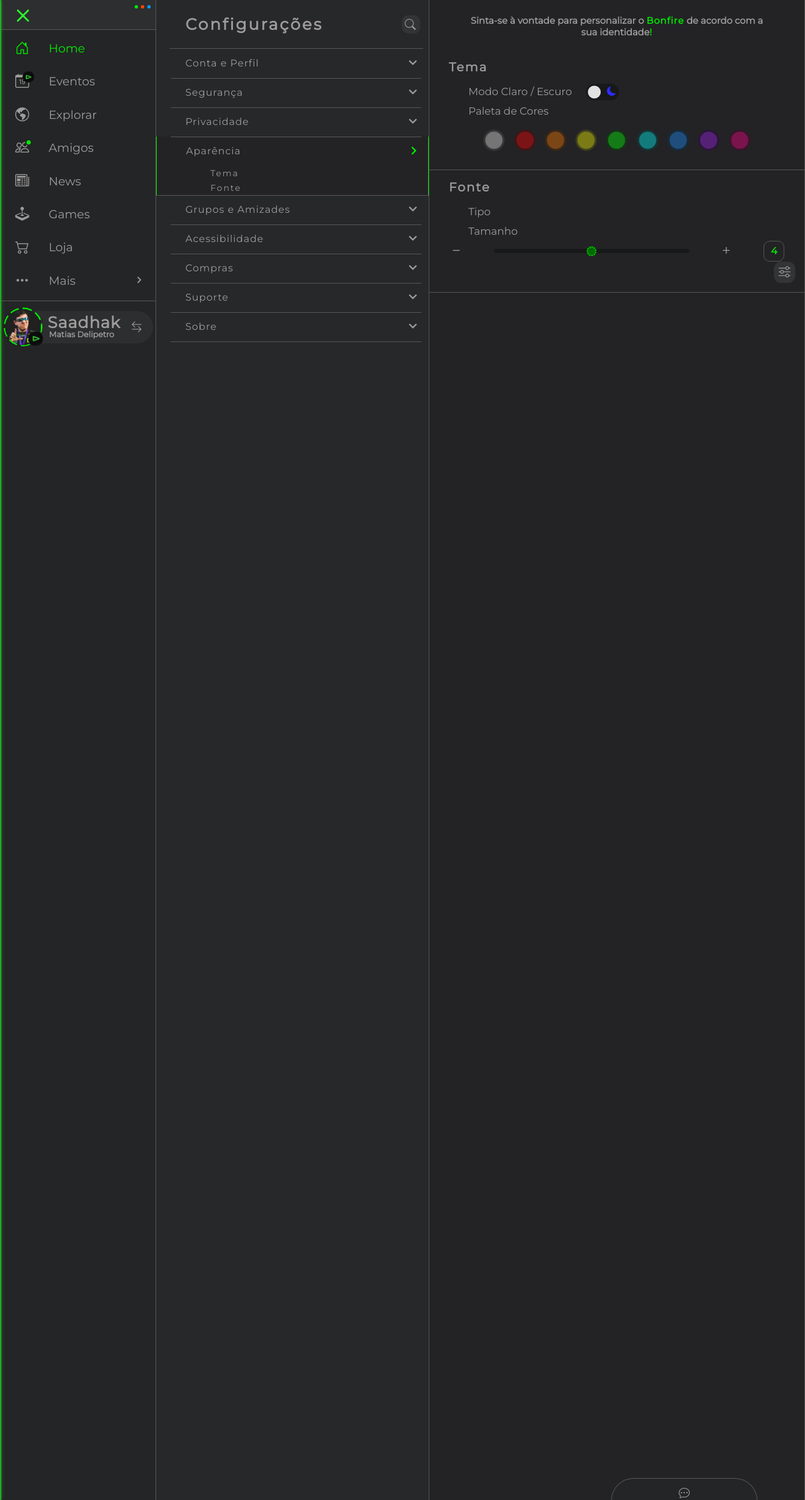
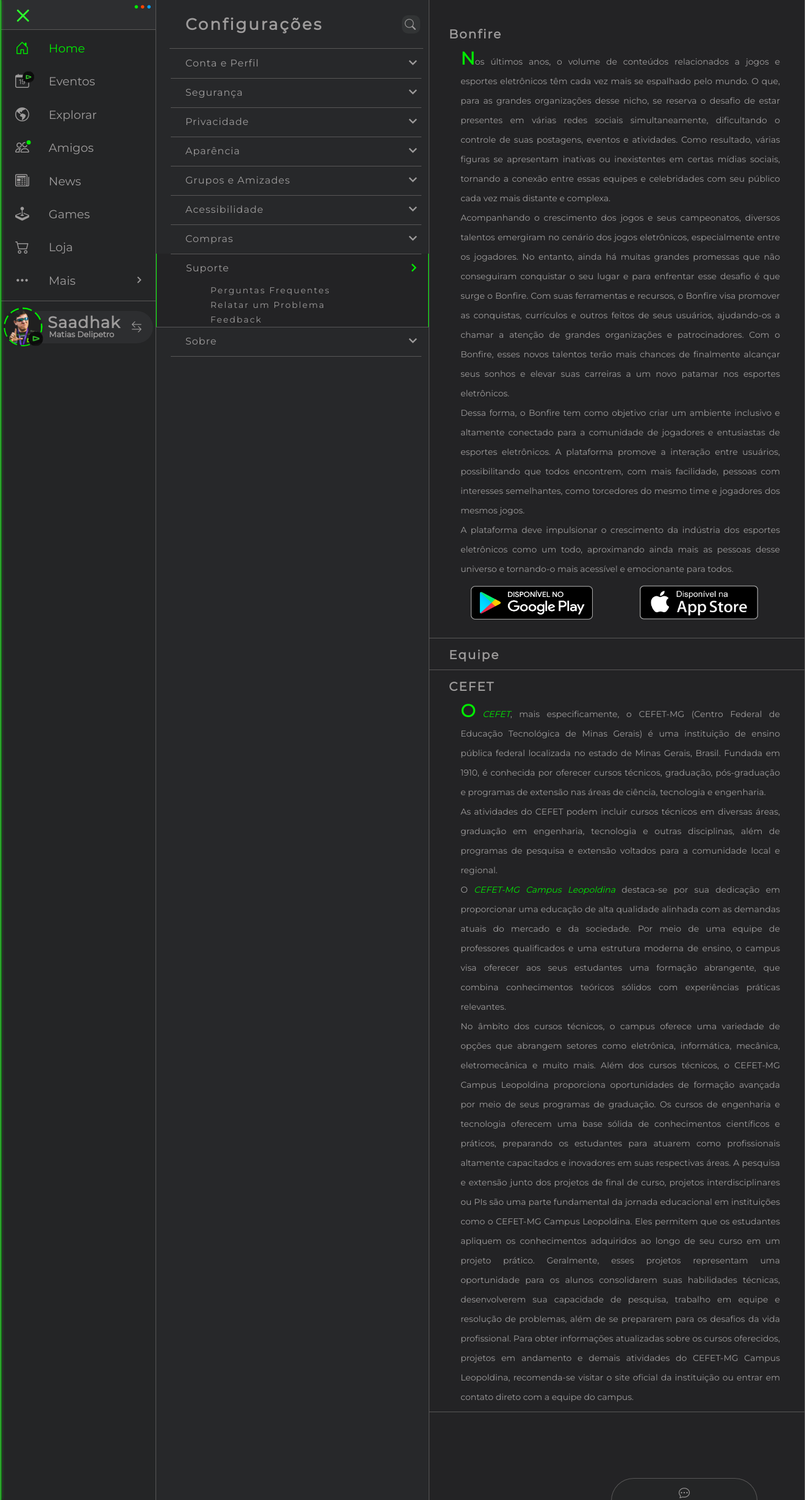
Before and after one commit to RenanFelliphe/Bonfire-Project, a PHP site: page /config.html in a window 1320 px wide. Shown: the whole page at 61% size. Run offline with PHP 8.4, Linux system fonts and the light colour scheme.

Commit message:
Ajustes gerais Subsettings About-us, Suport e Appearance

```diff
--- a/config.html
+++ b/config.html
@@ -180,19 +180,19 @@
                         <ul class="S-subbuttom">
                             <span class='bx bx-chevron-down All-icon All-arrows S-open-list-icon'></span>
                             <li>
-                                <p> Perfil </p>
+                                <p><a href="#S-profile">Perfil</a></p>
                             </li>
                             <li>
-                                <p> Vitrine </p>
+                                <p><a href="#S-showcase">Vitrine</a></p>
                             </li>
                             <li>
-                                <p> Informações Pessoais </p>
+                                <p><a href="#S-user-informations">Informações Pessoais</a></p>
                             </li>
                             <li>
-                                <p> Meus Jogos </p>
+                                <p><a href="#S-my-games">Meus Jogos</a></p>
                             </li>
                             <li>
-                                <p> Visibilidade </p>
+                                <p><a href="#S-visibility">Visibilidade</a></p>
                             </li>
                         </ul>
                     </li>
@@ -215,32 +215,32 @@
                         <ul class="S-subbuttom">
                             <span class='bx bx-chevron-down All-icon All-arrows S-open-list-icon'></span>
                             <li>
-                                <p> Contas Bloqueadas </p>
+                                <p><a href="">Contas Bloqueadas</a> </p>
                             </li>
                             <li>
-                                <p> Notificações </p>
+                                <p><a href="">Notificações</a> </p>
                             </li>
                             <li>
-                                <p> Interações </p>
+                                <p><a href="">Interações</a> </p>
                             </li>
                             <li>
-                                <p> Solicitações e Mensagens </p>
+                                <p> <a href="">Solicitações e Mensagens</a></p>
                             </li>
                             <li>
-                                <p> Política de Privacidade </p>
+                                <p><a href="">Política de Privacidade</a></p>
                             </li>
                         </ul>
                     </li>
 
 
-                    <li class="S-buttom active"> <span> Aparência </span>
+                    <li class="S-buttom"> <span> Aparência </span>
                         <ul class="S-subbuttom">
                             <span class='bx bx-chevron-down All-icon All-arrows S-open-list-icon'></span>
                             <li>
-                                <p> Tema </p>
+                                <p><a href="#S-theme">Tema</a> </p>
                             </li>
                             <li>
-                                <p> Fonte </p>
+                                <p><a href="#S-font-style">Fonte</a> </p>
                             </li>
                         </ul>
                     </li>
@@ -301,13 +301,13 @@
                         <ul class="S-subbuttom">
                             <span class='bx bx-chevron-down All-icon All-arrows S-open-list-icon'></span>
                             <li>
-                                <p> Bonfire </p>
+                                <p><a href="#S-bonfire">Bonfire</a></p>
                             </li>
                             <li>
-                                <p> Equipe </p>
+                                <p><a href="#S-team">Equipe</a></p>
                             </li>
                             <li>
-                                <p> CEFET </p>
+                                <p><a href="#S-CEFET">CEFET</a></p>
                             </li>
                         </ul>
                     </li>
@@ -377,7 +377,7 @@
                 </section>
             </section>
 
-            <section class="S-appearence S-tier active">
+            <section class="S-appearence S-tier">
                 <section id="S-section-divisions">
                     <article class="S-theme" id="S-theme">
                         <p class="S-theme-tips">Sinta-se à vontade para personalizar o <strong>Bonfire</strong>
@@ -528,7 +528,7 @@
                                         <span> Existe um limite para o tamanho das comunidades na plataforma ?</span>
                                         <ul>
                                             <li class="S-answers closed">
-                                                <span> Resposta </span>
+                                                <span><span class="G-wrong">NÃO!</span> Por padrão, todas as comunidades do Bonfire possuem a capacidade de comportar um número ilimitado de membros, porém, durante a criação de uma comunidade, o usuário criador tem a opção de definir um número limite para a quantidade de membros dentro daquela comunidade. Dessa forma, os administradores da comunidade deverão fazer o control do fluxo de membros do grupo. </span>
                                             </li>
                                         </ul>
                                     </li>
@@ -595,7 +595,13 @@
                                         <span> Como desativar ou excluir minha conta ?</span>
                                         <ul>
                                             <li class="S-answers closed">
-                                                <span> Resposta </span>
+                                                <span>1. Na página de configurações, selecione a opção <a href="#S-profile" class="S-pages">Contas e Perfil</a>.<br>
+                                                2. Role até o final da seção.<br>
+                                                3. Selecione ou a opção desativar conta ou excluir conta.<br><br>
+                                                <p style="text-align: center;">A desativação de uma conta é temporária e poderá ser desfeita a qualquer momento. Já a exclusão de uma conta
+                                                     é permanente e <span class="G-wrong">NÃO</span> poderá ser desfeita!</p><br>
+                                                5. Confirme a operação.<br>
+                                                6. Digite a senha da conta para confirmar a operação novamente.</span>
                                             </li>
                                         </ul>
                                     </li>
@@ -769,11 +781,11 @@
                 </section>
             </section>
 
-            <section class="S-about-us S-tier">
+            <section class="S-about-us S-tier active">
                 <section id="S-section-divisions">
-                    <article class="S-Bonfire" id="S-Bonfire">
+                    <article class="S-bonfire" id="S-bonfire">
                         <h1 class="S-article-title"> Bonfire </h1>
-                        <p class="S-bonfire-summary">
+                        <p class="S-bonfire-text">
                             <strong>N</strong>os últimos anos, o volume de conteúdos relacionados a jogos e esportes eletrônicos têm cada vez mais se espalhado
                             pelo mundo. O que, para as grandes organizações desse nicho, se reserva o desafio de estar presentes em várias redes
                             sociais simultaneamente, dificultando o controle de suas postagens, eventos e atividades. Como resultado, várias
@@ -795,17 +807,40 @@
                             pessoas desse universo e tornando-o mais acessível e emocionante para todos.
                         </p>
                         <div class="S-download-bonfire">
-                            <img src="assets/google-play-download.png" alt="" class="S-google-play-download">
-                            <img src="assets/apple-store-download.png" alt="" class="S-apple-store-download">
+                            <a href="" target="_blank"><img src="assets/google-play-download.png" alt="" class="S-google-play-download"></a>
+                            <a href="" target="_blank"><img src="assets/apple-store-download.png" alt="" class="S-apple-store-download"></a>
                         </div>
                     </article>
 
-                    <article class="S-Team" id="S-Team">
+                    <article class="S-team" id="S-team">
                         <h1 class="S-article-title"> Equipe </h1>
                     </article>
 
                     <article class="S-CEFET" id="S-CEFET">
                         <h1 class="S-article-title"> CEFET </h1>
+                        <p class="S-cefet-text">
+                            <strong>O</strong> <a href="https://www.cefetmg.br/" target="_blank" style="color: var(--org-color1); font-style: italic;">CEFET</a>, mais especificamente, o CEFET-MG (Centro Federal de Educação Tecnológica de Minas Gerais) é uma instituição de ensino pública federal localizada
+                            no estado de Minas Gerais, Brasil. Fundada em 1910, é conhecida por oferecer cursos técnicos, graduação, pós-graduação e programas de extensão nas áreas
+                            de ciência, tecnologia e engenharia.<br>
+
+                            As atividades do CEFET podem incluir cursos técnicos em diversas áreas, graduação em engenharia, tecnologia e outras disciplinas, além de programas de
+                            pesquisa e extensão voltados para a comunidade local e regional.<br>
+
+                            O<a href="https://www.leopoldina.cefetmg.br/" target="_blank" style="color: var(--org-color1); font-style: italic;"> CEFET-MG Campus Leopoldina</a> destaca-se por sua dedicação em proporcionar uma educação de alta qualidade alinhada com as demandas atuais do mercado e da
+                            sociedade. Por meio de uma equipe de professores qualificados e uma estrutura moderna de ensino, o campus visa oferecer aos seus estudantes uma formação
+                            abrangente, que combina conhecimentos teóricos sólidos com experiências práticas relevantes.<br>
+
+                            No âmbito dos cursos técnicos, o campus oferece uma variedade de opções que abrangem setores como eletrônica, informática, mecânica, eletromecânica e muito mais.
+                            Além dos cursos técnicos, o CEFET-MG Campus Leopoldina proporciona oportunidades de formação avançada por meio de seus programas de graduação. Os cursos de
+                            engenharia e tecnologia oferecem uma base sólida de conhecimentos científicos e práticos, preparando os estudantes para atuarem como profissionais altamente
+                            capacitados e inovadores em suas respectivas áreas.
+                            A pesquisa e extensão junto dos projetos de final de curso, projetos interdisciplinares ou PIs são uma parte fundamental da jornada educacional em instituições
+                            como o CEFET-MG Campus Leopoldina. Eles permitem que os estudantes apliquem os conhecimentos adquiridos ao longo de seu curso em um projeto prático. Geralmente,
+                            esses projetos representam uma oportunidade para os alunos consolidarem suas habilidades técnicas, desenvolverem sua capacidade de pesquisa, trabalho em equipe
+                            e resolução de problemas, além de se prepararem para os desafios da vida profissional.
+                            Para obter informações atualizadas sobre os cursos oferecidos, projetos em andamento e demais atividades do CEFET-MG Campus Leopoldina, recomenda-se visitar o
+                            site oficial da instituição ou entrar em contato direto com a equipe do campus.
+                        </p>
                     </article>
                 </section>
             </section>
--- a/styles/styles.css
+++ b/styles/styles.css
@@ -834,16 +834,6 @@
     transition: 0.3s;
 }
 
-.S-settings .S-center ul .S-buttom.active p {
-    transition: color 1s;
-    cursor: pointer;
-}
-
-.S-settings .S-center ul .S-buttom.active p:hover {
-    color: var(--org-color1);
-    transition: color 0.1s;
-}
-
 .S-settings .S-center ul .S-buttom .S-subbuttom {
     line-height: 1.5rem;
     padding-left: 2.5rem;
@@ -864,12 +859,16 @@
     transition: opacity 0.4s;
 }
 
-.S-settings .S-center ul .S-buttom.active .S-subbuttom {
-    max-height: 500px;
-    opacity: 1;
-}
-
-
+
+.S-settings .S-center ul .S-buttom .S-subbuttom li a{
+    transition: color 1s;
+    cursor: pointer;
+}
+
+.S-settings .S-center ul .S-buttom .S-subbuttom li a:hover {
+    color: var(--org-color1);
+    transition: color 0.1s;
+}
 
 /*====================================================================================================
 ======================================= CONFIG: S-SUBSETTINGS ========================================
@@ -1173,10 +1172,10 @@
     width: 2rem;
     height: 2rem;
     border-radius: 100%;
-    background-color: wheat;
     cursor: pointer;
     opacity: 40%;
     transition: opacity calc(var(--element-out) - 0.2s);
+    display: flex;
 }
 
 .S-subsettings .S-appearence .S-theme .S-toggle-colors .S-colors:hover,
@@ -1642,51 +1658,61 @@
     box-shadow: 0 0 4px 1px var(--org-color1);
 }
 
-.S-subsettings .S-about-us .S-bonfire-summary {
+.S-subsettings .S-about-us .S-bonfire .S-bonfire-text {
     padding: 0rem 2.5rem 0.5rem 3.2rem;
     text-align: justify;
     font-size: var(--size-font-text);
 }
 
-.S-subsettings .S-about-us .S-bonfire-summary strong {
+.S-subsettings .S-about-us .S-bonfire .S-bonfire-text strong {
     color: var(--org-color2);
     font-size: calc(var(--size-font-text) + 15px);
 }
 
-.S-subsettings .S-about-us .S-download-bonfire {
+.S-subsettings .S-about-us .S-bonfire .S-download-bonfire {
     display: flex;
     justify-content: space-evenly;
     margin-bottom: 1rem;
 }
 
-.S-subsettings .S-about-us .S-download-bonfire .S-google-play-download {
+.S-subsettings .S-about-us .S-bonfire .S-download-bonfire .S-google-play-download {
     width: 200px;
     height: 55px;
     transition: calc(var(--element-out) - 0.3s);
     cursor: pointer;
 }
 
-.S-subsettings .S-about-us .S-download-bonfire .S-google-play-download:hover {
+.S-subsettings .S-about-us .S-bonfire .S-download-bonfire .S-google-play-download:hover {
     width: 210px;
     height: 60px;
     transition: calc(var(--element-in) - 0.3s);
     transform: translate(-2px);
 }
 
-.S-subsettings .S-about-us .S-download-bonfire .S-apple-store-download {
+.S-subsettings .S-about-us .S-bonfire .S-download-bonfire .S-apple-store-download {
     width: 210px;
     height: 62px;
     transition: calc(var(--element-out) - 0.3s);
     cursor: pointer;
 }
 
-.S-subsettings .S-about-us .S-download-bonfire .S-apple-store-download:hover {
+.S-subsettings .S-about-us .S-bonfire .S-download-bonfire .S-apple-store-download:hover {
     width: 223px;
     height: 70px;
     transition: calc(var(--element-in) - 0.3s);
     transform: translate(5px);
 }
 
+.S-subsettings .S-about-us .S-CEFET .S-cefet-text {
+    padding: 0rem 2.5rem 0.5rem 3.2rem;
+    text-align: justify;
+    font-size: var(--size-font-text);
+}
+
+.S-subsettings .S-about-us .S-CEFET .S-cefet-text strong {
+    color: var(--org-color2);
+    font-size: calc(var(--size-font-text) + 15px);
+}
 
 /*====================================================================================================
 ========================================== LOG-OUT MODAL =============================================
--- a/styles/variable.css
+++ b/styles/variable.css
@@ -56,7 +56,6 @@
     --body-color: #18191A;
     /*Cor do body*/
 
-
     /* ========= VARIÁVEIS DE CORES (PADRÃO) ========= */
 
     --org-color1: #00EB00;
@@ -103,7 +102,7 @@
 
 
 .dark-mode {
-    --white-to-black-color: #E2E2E2;
+    --white-to-black-color: #EFEFEF;
     --black-to-white-color: #131313;
 
     --text-color: #9E9C9C;
@@ -134,6 +133,10 @@
     --fourth-color: #EBEBF5;
 }
 
+.G-wrong{
+    color: #CE0037;
+    font-weight: 600;
+}
 
 /*====================================================================================================
 ======================================== VARIÁVEIS DE COR: ===========================================
@@ -146,7 +149,7 @@
 .G-white {
     --org-color1: #EFEFEF; /* Branco versão 1 */
     --org-color2: #EFEFEF; /* Branco versão 2 */
-    --org-color-darker: #BFBFBF; /* Uma versão mais escura da cor branca */
+    --org-color-darker: #5f5f5f; /* Uma versão mais escura da cor branca */
     --org-color-lighter: #FFFFFF; /* Uma versão mais clara da cor branca */
     --org-color-color-low-opacity: #EFEFEF60; /* Branco com baixa opacidade */
     --org-color-transparent: #EFEFEF30; /* Branco semi-transparente */
```
Also changed, not shown: other parts of config.html (+16 -10 lines), other parts of styles/styles.css (+29 -7 lines), js/config.js (+9 -3 lines).
